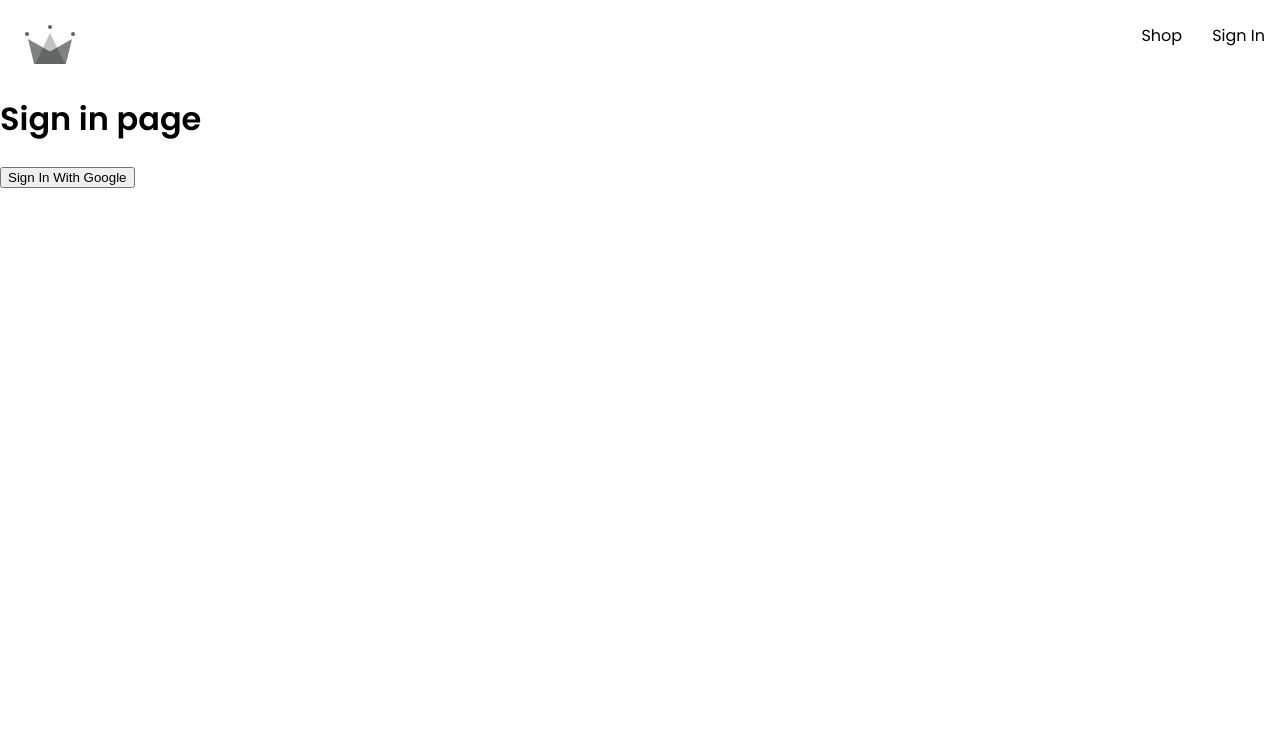
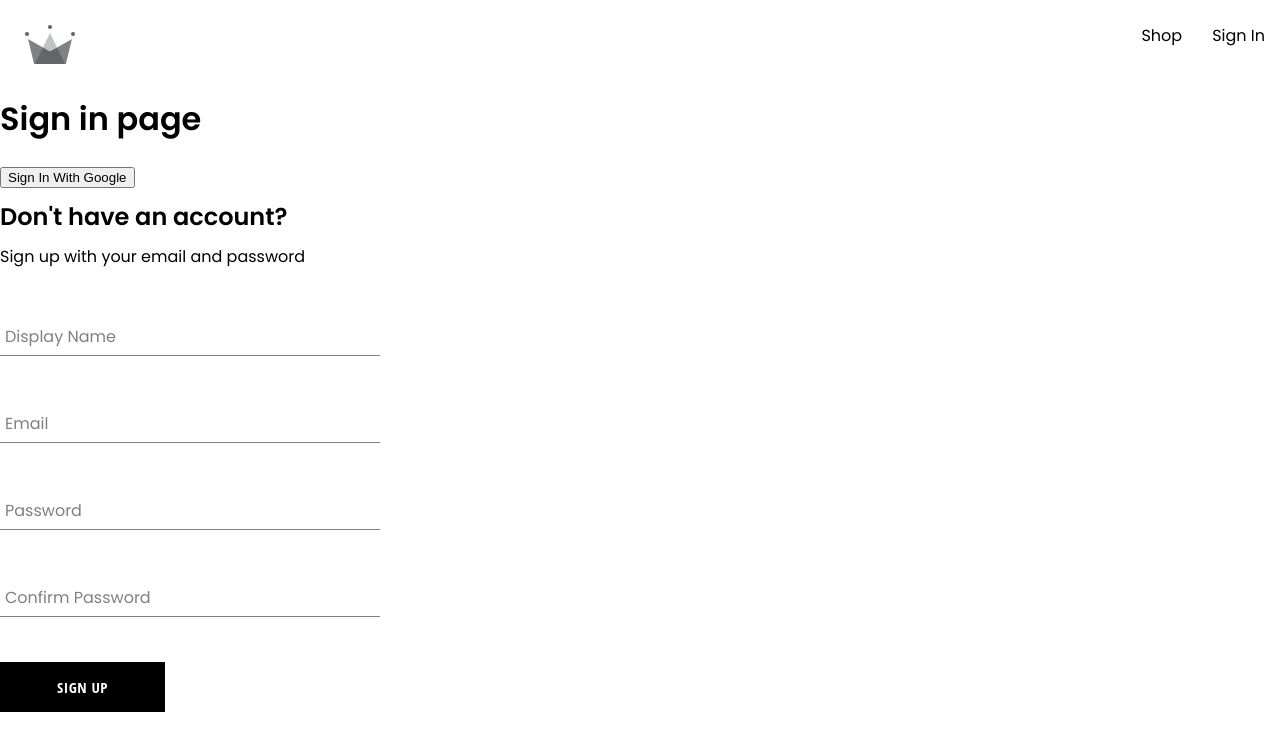
Before and after one commit to jones9411/crown-clothes-v2, a React (Create React App) app: page /sign-in in a window 1280 px wide. Shown: the top 750 px of the page. Built offline with nearby package versions, Linux system fonts and the light colour scheme.

Commit message:
created sign up component, the form input component and the button component

```diff
--- /dev/null
+++ b/src/components/button/button.component.jsx
@@ -0,0 +1,30 @@
+/*
+three types of buttons in this project
+
+default
+
+inverted
+
+google sign in
+
+*/
+
+import "./button.styles.scss";
+
+const BUTTON_TYPE_CLASSES = {
+  google: "google-sign-in",
+  inverted: "inverted"
+};
+
+const Button = ({ children, buttonType, ...otherProps }) => {
+  return (
+    <button
+      className={`button-container ${BUTTON_TYPE_CLASSES[buttonType]}`}
+      {...otherProps}
+    >
+      {children}
+    </button>
+  );
+};
+
+export default Button;
--- /dev/null
+++ b/src/components/button/button.styles.scss
@@ -0,0 +1,41 @@
+.button-container {
+  min-width: 165px;
+  width: auto;
+  height: 50px;
+  letter-spacing: 0.5px;
+  line-height: 50px;
+  padding: 0 35px 0 35px;
+  font-size: 15px;
+  background-color: black;
+  color: white;
+  text-transform: uppercase;
+  font-family: "Open Sans Condensed";
+  font-weight: bolder;
+  border: none;
+  cursor: pointer;
+  display: flex;
+  justify-content: center;
+  &:hover {
+    background-color: white;
+    color: black;
+    border: 1px solid black;
+  }
+  &.google-sign-in {
+    background-color: #4285f4;
+    color: white;
+    &:hover {
+      background-color: #357ae8;
+      border: none;
+    }
+  }
+  &.inverted {
+    background-color: white;
+    color: black;
+    border: 1px solid black;
+    &:hover {
+      background-color: black;
+      color: white;
+      border: none;
+    }
+  }
+}
--- /dev/null
+++ b/src/components/form-input/form-input.component.jsx
@@ -0,0 +1,20 @@
+import "./form-input.styles.scss";
+
+const FormInput = ({ label, ...otherPops }) => {
+  return (
+    <div className="group">
+      <input className="form-input" {...otherPops} />
+      {label && (
+        <label
+          className={`${
+            otherPops.value.lenght ? "shrink" : ""
+          } form-input-label`}
+        >
+          {label}
+        </label>
+      )}
+    </div>
+  );
+};
+
+export default FormInput;
--- /dev/null
+++ b/src/components/form-input/form-input.styles.scss
@@ -0,0 +1,46 @@
+$sub-color: grey;
+$main-color: black;
+@mixin shrinkLabel {
+  top: -14px;
+  font-size: 12px;
+  color: $main-color;
+}
+.group {
+  position: relative;
+  margin: 45px 0;
+  .form-input {
+    background: none;
+    background-color: white;
+    color: $sub-color;
+    font-size: 18px;
+    padding: 10px 10px 10px 5px;
+    display: block;
+    width: 100%;
+    border: none;
+    border-radius: 0;
+    border-bottom: 1px solid $sub-color;
+    margin: 25px 0;
+    &:focus {
+      outline: none;
+    }
+    &:focus ~ .form-input-label {
+      @include shrinkLabel();
+    }
+  }
+  input[type="password"] {
+    letter-spacing: 0.3em;
+  }
+  .form-input-label {
+    color: $sub-color;
+    font-size: 16px;
+    font-weight: normal;
+    position: absolute;
+    pointer-events: none;
+    left: 5px;
+    top: 10px;
+    transition: 300ms ease all;
+    &.shrink {
+      @include shrinkLabel();
+    }
+  }
+}
--- /dev/null
+++ b/src/components/sign-up-form/sign-up-form.component.jsx
@@ -0,0 +1,106 @@
+import { useState } from "react";
+
+import FormInput from "../form-input/form-input.component";
+import Button from "../button/button.component";
+
+import {
+  createAuthUserWithEmailAndPassword,
+  createUserDocumentFromAuth
+} from "../../utilities/firebase/firebase.utilities";
+
+import "./sign-up-form.styles.scss";
+
+const defaultFormFields = {
+  displayName: "",
+  email: "",
+  password: "",
+  confirmPassword: ""
+};
+
+const SignUpForm = () => {
+  const [formFields, setFormFields] = useState(defaultFormFields);
+  const { displayName, email, password, confirmPassword } = formFields;
+
+  const resetFormFields = () => {
+    setFormFields(defaultFormFields);
+  };
+
+  const handleSubmit = async (event) => {
+    event.preventDefault();
+
+    if (password !== confirmPassword) {
+      alert('passwords don"t match');
+      return;
+    }
+
+    try {
+      const { user } = await createAuthUserWithEmailAndPassword(
+        email,
+        password
+      );
+
+      await createUserDocumentFromAuth(user, { displayName });
+      resetFormFields();
+    } catch (error) {
+      if (error.code === "auth/email-already-in-use") {
+        alert("Cannot create new user, Email already in use");
+      } else {
+        console.log(error);
+      }
+    }
+  };
+
+  const handleChange = (event) => {
+    const { name, value } = event.target;
+
+    setFormFields({ ...formFields, [name]: value });
+  };
+
+  return (
+    <div className="sign-up-container">
+      <h2>Don't have an account?</h2>
+      <span>Sign up with your email and password</span>
+      <form onSubmit={handleSubmit}>
+        <FormInput
+          label={"Display Name"}
+          type={"text"}
+          required
+          onChange={handleChange}
+          name="displayName"
+          value={displayName}
+        />
+
+        <FormInput
+          label={"Email"}
+          type="email"
+          required
+          onChange={handleChange}
+          name="email"
+          value={email}
+        />
+
+        <FormInput
+          label={"Password"}
+          type="password"
+          required
+          onChange={handleChange}
+          name="password"
+          value={password}
+        />
+
+        <FormInput
+          label={"Confirm Password"}
+          type="password"
+          required
+          onChange={handleChange}
+          name="confirmPassword"
+          value={confirmPassword}
+        />
+
+        <Button type="submit">Sign Up</Button>
+      </form>
+    </div>
+  );
+};
+
+export default SignUpForm;
--- /dev/null
+++ b/src/components/sign-up-form/sign-up-form.styles.scss
@@ -0,0 +1,9 @@
+.sign-up-container {
+  display: flex;
+  flex-direction: column;
+  width: 380px;
+
+  h2 {
+    margin: 10px 0;
+  }
+}
--- a/src/routes/sign-in/sign-in.component.jsx
+++ b/src/routes/sign-in/sign-in.component.jsx
@@ -3,16 +3,19 @@
   createUserDocumentFromAuth
 } from "../../utilities/firebase/firebase.utilities";
 
+import SignUpForm from "../../components/sign-up-form/sign-up-form.component";
+
 const SignIn = () => {
   const logGoogleUSer = async () => {
     const { user } = await signInWithGooglePopup();
-    const userDocRef = await createUserDocumentFromAuth(user);
+    // const userDocRef = await createUserDocumentFromAuth(user);
     // console.log(user);
   };
   return (
     <div>
       <h1>Sign in page</h1>
       <button onClick={logGoogleUSer}>Sign In With Google</button>
+      <SignUpForm />
     </div>
   );
 };
--- a/src/utilities/firebase/firebase.utilities.js
+++ b/src/utilities/firebase/firebase.utilities.js
@@ -1,10 +1,10 @@
-import { async } from "@firebase/util";
 import { initializeApp } from "firebase/app";
 import {
   getAuth,
   signInWithRedirect,
   signInWithPopup,
-  GoogleAuthProvider
+  GoogleAuthProvider,
+  createUserWithEmailAndPassword
 } from "firebase/auth";
 import { getFirestore, doc, getDoc, setDoc } from "firebase/firestore";
 
@@ -20,17 +20,28 @@
 // Initialize Firebase
 const firebaseApp = initializeApp(firebaseConfig);
 
-const provider = new GoogleAuthProvider();
-provider.setCustomParameters({
+const googleProvider = new GoogleAuthProvider();
+
+googleProvider.setCustomParameters({
   prompt: "select_account"
 });
 
 export const auth = getAuth();
-export const signInWithGooglePopup = () => signInWithPopup(auth, provider);
+
+export const signInWithGooglePopup = () =>
+  signInWithPopup(auth, googleProvider);
+
+export const signInWithGoogleRedirect = () =>
+  signInWithRedirect(auth, googleProvider);
 
 export const db = getFirestore();
 
-export const createUserDocumentFromAuth = async (userAuth) => {
+export const createUserDocumentFromAuth = async (
+  userAuth,
+  additionalInformation = {}
+) => {
+  if (!userAuth) return;
+
   const userDocRef = doc(db, "users", userAuth.uid);
 
   const userSnapShot = await getDoc(userDocRef);
@@ -43,7 +54,8 @@
       await setDoc(userDocRef, {
         displayName,
         email,
-        createdAt
+        createdAt,
+        ...additionalInformation
       });
     } catch (error) {
       console.log("error creating the user", error.message);
@@ -52,3 +64,9 @@
 
   return userDocRef;
 };
+
+export const createAuthUserWithEmailAndPassword = async (email, password) => {
+  if (!email || !password) return;
+
+  return await createUserWithEmailAndPassword(auth, email, password);
+};
```
